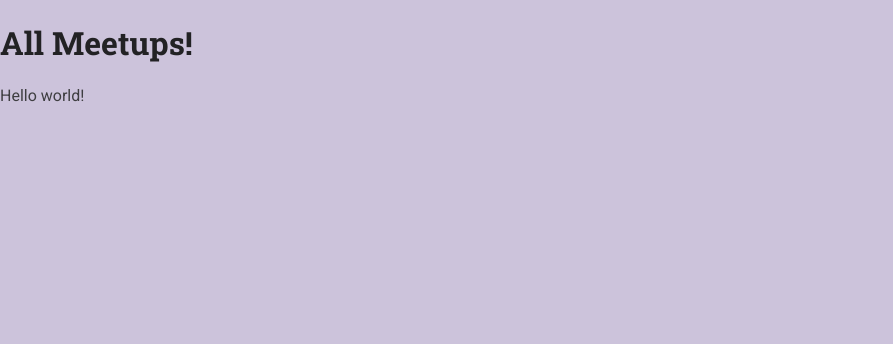
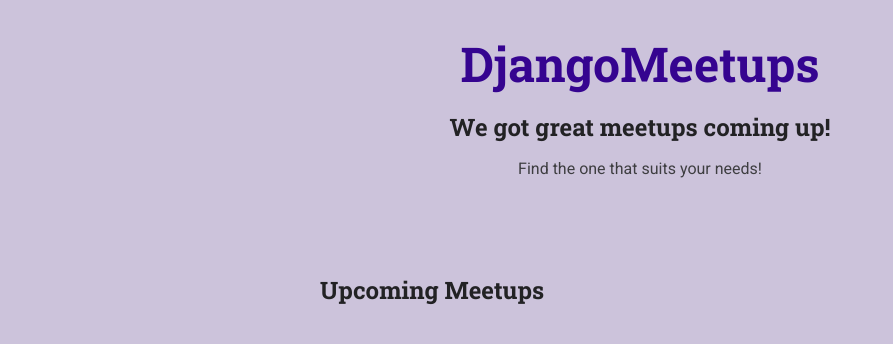
Before and after one commit to tsytsyksvitlana/django-meetups, a Django app: template meetups/templates/meetups/index.html in a window 1280 px wide. Shown: the top 344 px of the page, without its empty margins (0-893 px from the left). Run offline with Django 4.2, Linux system fonts and the light colour scheme; the template is opened without the code that fills it, so the values that code supplies are empty.

Commit message:
all meetups start page added

```diff
--- /dev/null
+++ b/meetups/static/meetups/styles/all-meetups.css
@@ -0,0 +1,62 @@
+section {
+    max-width: 40rem;
+    margin: 3rem auto;
+  }
+
+  ol {
+    list-style: none;
+    margin: 0;
+    padding: 0;
+  }
+
+  .meetup-item {
+    margin: 1rem 0;
+    background-color: #350490;
+    padding: 2rem;
+    color: white;
+    border-radius: 4px;
+  }
+
+  .meetup-summary {
+    display: flex;
+    align-items: flex-start;
+  }
+
+  .meetup-image {
+    margin-right: 2rem;
+  }
+
+  .meetup-image img {
+    width: 8rem;
+    height: 8rem;
+    object-fit: cover;
+    border-radius: 50%;
+  }
+
+  .meetup-details h3 {
+    color: inherit;
+    margin-top: 0;
+    margin-bottom: 0.5rem;
+    font-size: 2rem;
+  }
+
+  .meetup-details address {
+    font-style: italic;
+  }
+
+  .meetup-actions {
+    margin-top: 1.5rem;
+    text-align: right;
+  }
+
+  .meetup-actions .btn {
+    background-color: #cb82fb;
+    border-color: #cb82fb;
+    color: #350490;
+    padding: 0.75rem 2rem;
+  }
+
+  .meetup-actions .btn:hover {
+    background-color: #ba82fb;
+    border-color: #ba82fb;
+  }
--- a/meetups/templates/meetups/index.html
+++ b/meetups/templates/meetups/index.html
@@ -6,9 +6,38 @@
     <meta name="viewport" content="width=device-width, initial-scale=1.0">
     <title>All Meetups</title>
     <link rel="stylesheet" href="{% static 'meetups/styles/base.css' %}">
+    <link rel="stylesheet" href="{% static 'meetups/styles/all-meetups.css' %}">
 </head>
 <body>
-    <h1>All Meetups!</h1>
-    <p>Hello world!</p>
+    <header id="main-header">
+        <nav><a href="/meetups" id="main-logo">DjangoMeetups</a></nav>
+        <h1>We got great meetups coming up!</h1>
+        <p>Find the one that suits your needs!</p>
+    </header>
+    <main>
+        <section>
+            <h2>Upcoming Meetups</h2>
+            <ol>
+                {% for meetup_item in meetups %}
+                    <li class='meetup-item'>
+                        <article>
+                            <div class='meetup-summary'>
+                                <div class='meetup-image'>
+                                    <img src='' alt='' />
+                                </div>
+                                <div class='meetup-details'>
+                                    <h3>{{ meetup_item.title }}</h3>
+                                    <address>{{ meetup_item.location }}</address>
+                                </div>
+                            </div>
+                            <div class= 'meetup-actions'>
+                                <a href='' class=btn>More Details</a>
+                            </div>
+                        </article>
+                    </li>
+                {% endfor %}
+            </ol>
+        </section>
+    </main>
 </body>
 </html>
```
Also changed, not shown: meetups/views.py (+8 -1 lines).
